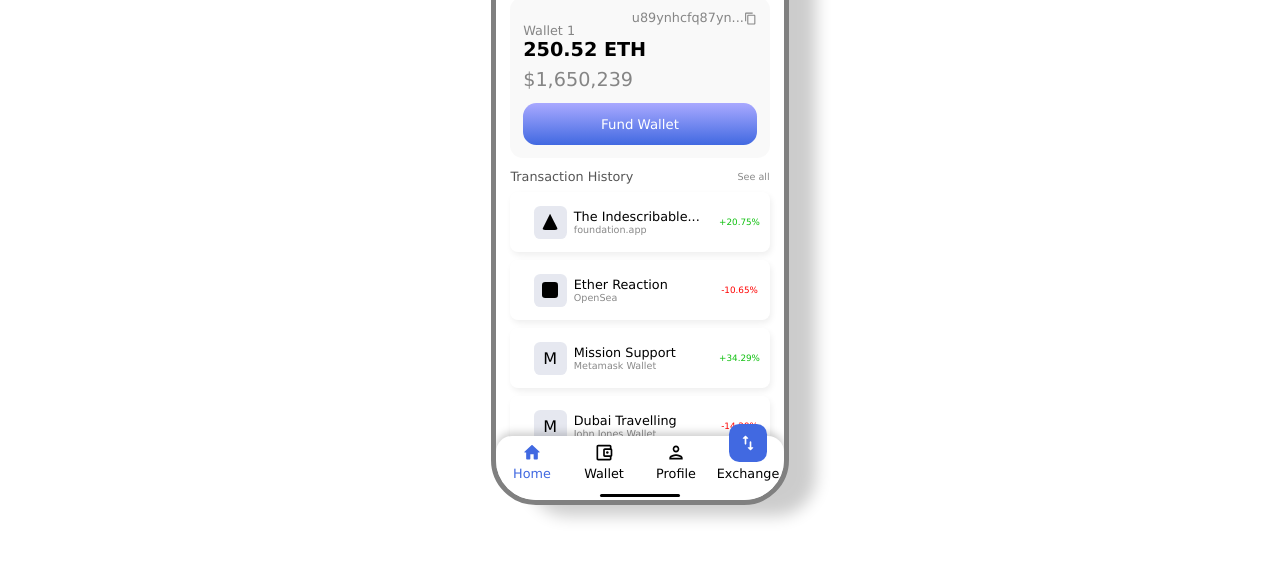
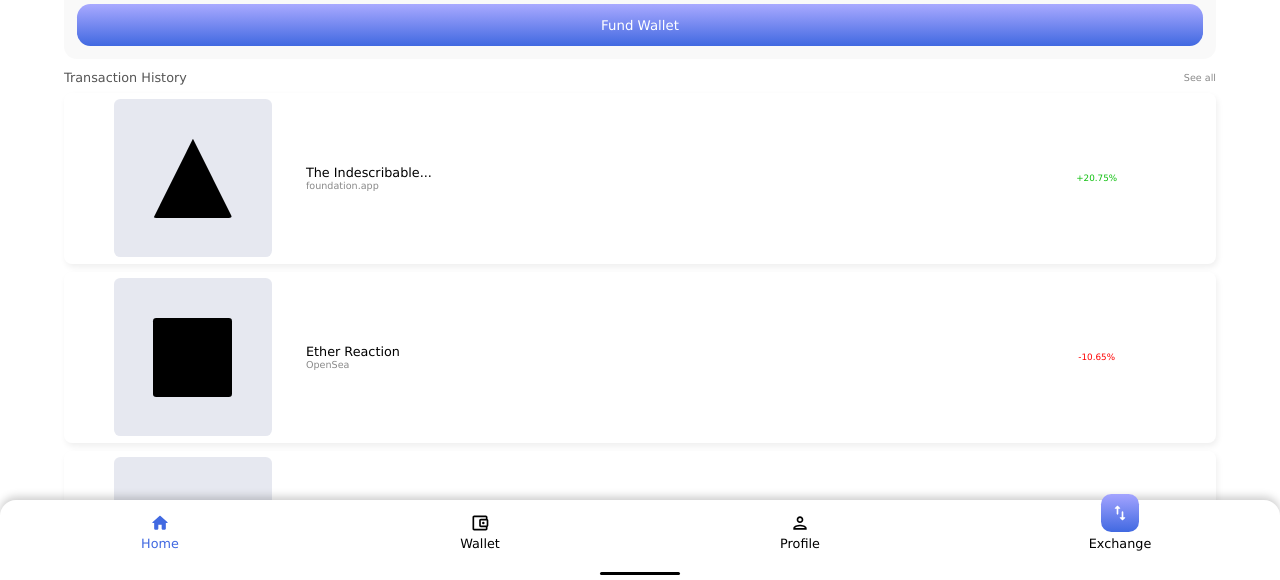
Before and after one commit to EmekaOrji/wallet, a plain HTML site: page index.html in a window 1280 px wide. Shown: the part 220-800 px from the top of the page. Drawn offline with Linux system fonts and the light colour scheme.

Commit message:
Fullscreen

```diff
--- a/style.css
+++ b/style.css
@@ -18,9 +18,11 @@ body {
 }
 #app {
   background: #fff;
-  width: 18rem;
-  height: 40rem;
-  border-radius: 2.5em;
+  /* width: 18rem; */
+  width: 100%;
+  /* height: 40rem; */
+  height: 100%;
+  /* border-radius: 2.5em; */
   outline: 5px solid grey;
   overflow-y: scroll;
   position: relative;
@@ -40,6 +42,7 @@ body {
   justify-content: space-between;
   align-items: flex-end;
   font-size: .8em;
+  display: none;
 }
 .time {
   padding-left: 1.7em;
@@ -291,7 +294,7 @@ button#fund {
   position: absolute;
   top: -50%;
   z-index: 999;
-  background: royalblue;
+  background: linear-gradient(to bottom, #a4a4ff, royalblue);
   width: 3em;
   height: 3em;
   display: flex;
```
